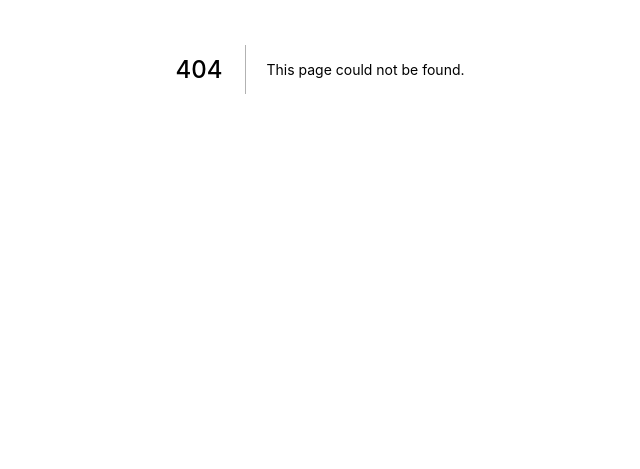
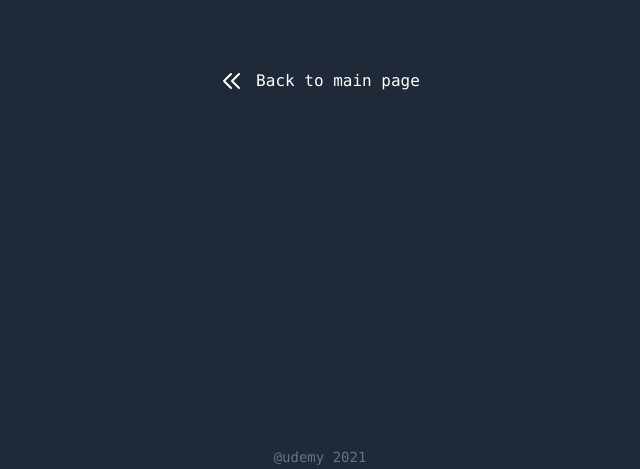
Before and after one commit to yk-graph/client-nextjs-blog-todos, a Next.js app: page /blog-page in a window 1280 px wide. Before the commit this address had no page. Shown: the part 331-800 px from the top of the page, without its empty margins (320-960 px from the left). Built offline with nearby package versions, Linux system fonts and the light colour scheme.

Commit message:
feat: main-pageの作成、メニューボタン設置

```diff
--- /dev/null
+++ b/pages/blog-page.js
@@ -0,0 +1,28 @@
+import Layout from '@/components/Layout'
+import Link from 'next/link'
+
+export default function BlogPage({ filteredPosts }) {
+  return (
+    <Layout title="Blog page">
+      <Link href="/main-page">
+        <div className="flex cursor-pointer mt-12">
+          <svg
+            className="w-6 h-6 mr-3"
+            fill="none"
+            stroke="currentColor"
+            viewBox="0 0 24 24"
+            xmlns="http://www.w3.org/2000/svg"
+          >
+            <path
+              strokeLinecap="round"
+              strokeLinejoin="round"
+              strokeWidth={2}
+              d="M11 19l-7-7 7-7m8 14l-7-7 7-7"
+            />
+          </svg>
+          <span>Back to main page</span>
+        </div>
+      </Link>
+    </Layout>
+  )
+}
--- a/pages/main-page.jsx
+++ b/pages/main-page.js
@@ -1,6 +1,7 @@
 import Layout from '@/components/Layout'
 import Cookies from 'universal-cookie'
 import { useRouter } from 'next/router'
+import Link from 'next/link'
 
 export default function MainPage() {
   const router = useRouter()
@@ -16,6 +17,18 @@
 
   return (
     <Layout title="Main Page">
+      <div className="mb-10">
+        <Link href="/blog-page">
+          <a className="bg-indigo-500 mr-8  hover:bg-indigo-600 text-white px-4 py-12 rounded">
+            Visit Blog by SSG + ISR
+          </a>
+        </Link>
+        <Link href="/task-page">
+          <a className="bg-gray-500 ml-8 hover:bg-gray-600 text-white px-4 py-12 rounded">
+            Visit Task by ISR + CSR
+          </a>
+        </Link>
+      </div>
       <svg
         onClick={logout}
         className="mt-10 cursor-pointer w-6 h-6"
--- /dev/null
+++ b/pages/task-page.js
@@ -0,0 +1,28 @@
+import Layout from '../components/Layout'
+import Link from 'next/link'
+
+export default function TaskPage() {
+  return (
+    <Layout title="Task page">
+      <Link href="/main-page">
+        <div className="flex cursor-pointer mt-12">
+          <svg
+            className="w-6 h-6 mr-3"
+            fill="none"
+            stroke="currentColor"
+            viewBox="0 0 24 24"
+            xmlns="http://www.w3.org/2000/svg"
+          >
+            <path
+              strokeLinecap="round"
+              strokeLinejoin="round"
+              strokeWidth={2}
+              d="M11 19l-7-7 7-7m8 14l-7-7 7-7"
+            />
+          </svg>
+          <span>Back to main page</span>
+        </div>
+      </Link>
+    </Layout>
+  )
+}
```
Also changed, not shown: components/Auth.js (renamed from components/Auth.jsx), components/Layout.js (renamed from components/Layout.jsx), pages/index.js (renamed from pages/index.jsx).
